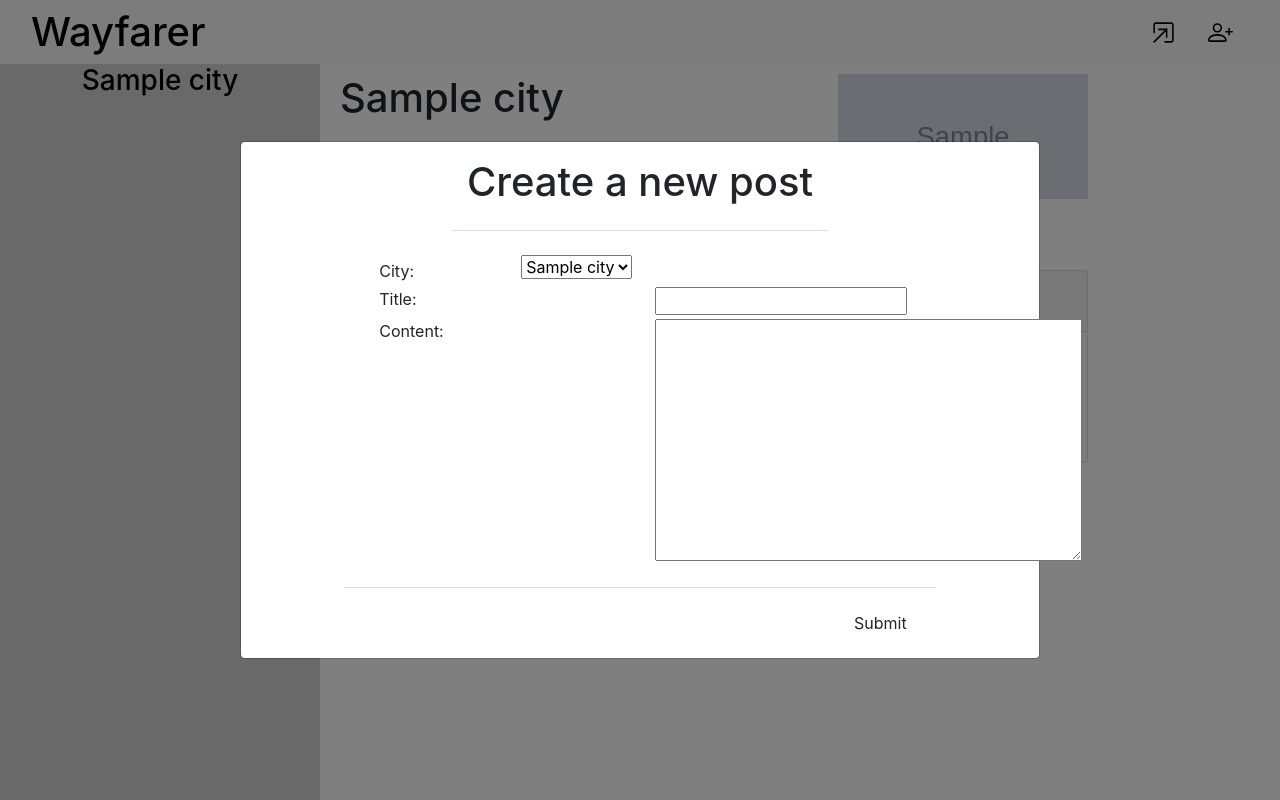
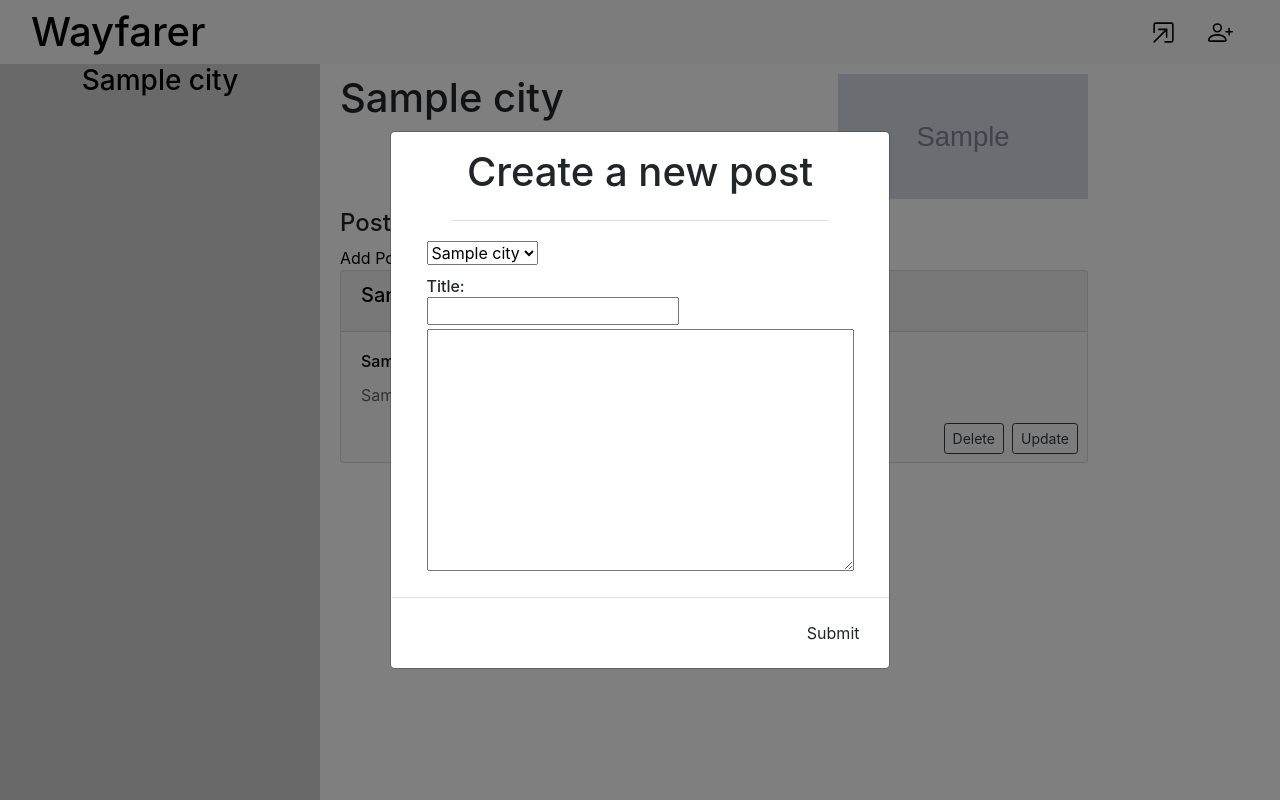
Before and after one commit to MT-Jackrabbit/sei_Project_Two, a Django app: page /cities/1 in a window 1280 px wide, after a click on "Add Post +". Run offline with Django 3.2, Linux system fonts and the light colour scheme; tables that the repository leaves empty hold one stand-in row (values such as "Sample post"); grey boxes marked "Sample" are stand-in pictures; some libraries are stand-ins or nearby versions.

Commit message:
add post modal reorganized

```diff
--- a/main_app/templates/cities/city_profile.html
+++ b/main_app/templates/cities/city_profile.html
@@ -96,7 +96,7 @@
     <div class="row">
         <div class="col-md-12">
              <div class="modal fade" id="createCityModal">
-                 <div class="modal-dialog show modal-dialog-centered modal-lg">
+                 <div class="modal-dialog show modal-dialog-centered">
                      <div class="modal-content d-flex align-items-center">
                          <div class="modal-header">
                              <h1>Create a new post</h1>
@@ -105,25 +105,21 @@
                             <div class="modal-body">
                                 {% csrf_token %}
                                 <div class="row m-1">
-                                    <div class="col-sm-3 d-flex align-items-end">
-                                        City:
-                                    </div>
-                                    <div class="col m-1">
+                                    <div class="col">
                                         {{ postForm.city }}
                                     </div>
                                 </div>
-                                <div class="row m-1">
+                                <div class="row mx-1">
                                     <div class="col">
-                                        Title:
+                                        <h6 class="mb-0 mt-2">Title:</h6>
                                     </div>
+                                </div>
+                                <div class="row mx-1">
                                     <div class="col">
                                         {{ postForm.title }}
                                     </div>
                                 </div>
                                 <div class="row m-1">
-                                    <div class="col">
-                                        Content:
-                                    </div>
                                     <div class="col">
                                         {{ postForm.content }}
                                     </div>
```
